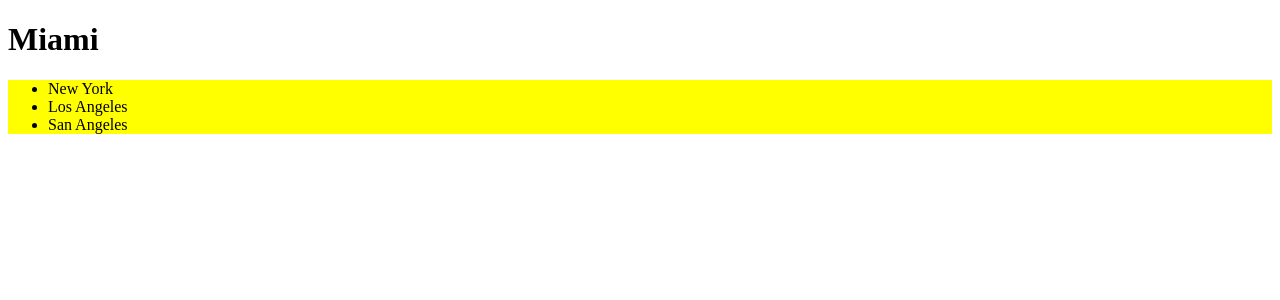
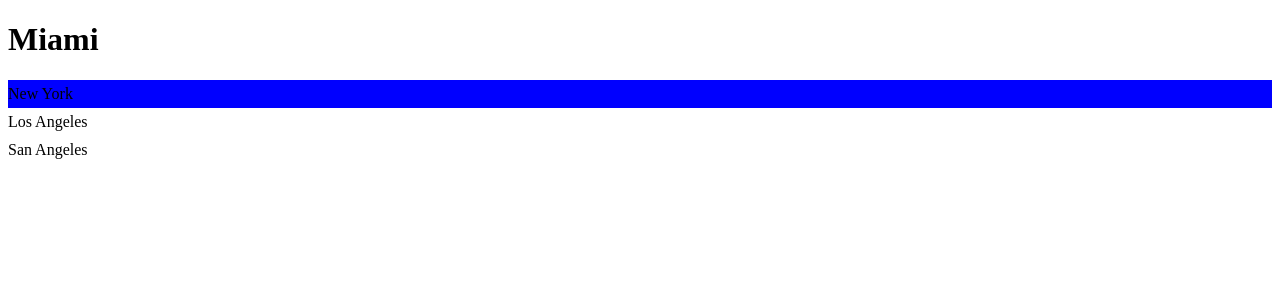
Before and after one commit to JaSperryTech/my-app, a React (Vite) app: page / in a window 1280 px wide. Shown: the top 300 px of the page. Built offline with nearby package versions, Linux system fonts and the light colour scheme.

Commit message:
4.4 CSS-in-JS

```diff
--- a/package.json
+++ b/package.json
@@ -10,9 +10,11 @@
     "preview": "vite preview"
   },
   "dependencies": {
+    "@types/styled-components": "^5.1.34",
     "bootstrap": "^5.3.3",
     "react": "^18.3.1",
-    "react-dom": "^18.3.1"
+    "react-dom": "^18.3.1",
+    "styled-components": "^6.1.13"
   },
   "devDependencies": {
     "@eslint/js": "^9.9.0",
--- a/src/components/ListGroup/ListGroup.module.css
+++ b/src/components/ListGroup/ListGroup.css
@@ -3,7 +3,3 @@
     list-style: none;
     padding: 0;
 }
-
-.container {
-    background-color: yellow;
-}
--- a/src/components/ListGroup/ListGroup.tsx
+++ b/src/components/ListGroup/ListGroup.tsx
@@ -1,5 +1,20 @@
 import { useState } from "react";
-import styles from "./ListGroup.module.css"
+import "./ListGroup.css"
+import styled from "styled-components";
+
+const List = styled.ul`
+  list-style: none;
+  padding: 0;
+`;
+
+interface ListItemProps {
+  active: boolean
+}
+
+const ListItem = styled.li<ListItemProps>`
+  padding: 5px 0;
+  background: ${ props => (props.active ? "blue" : "none")}
+`
 
 interface Props {
   items: string[];
@@ -8,20 +23,16 @@ interface Props {
 }
 
 function ListGroup({ items, heading, onSelectItem }: Props) {
-  const [selectedIndex, setSelectedIndex] = useState(-1);
+  const [selectedIndex, setSelectedIndex] = useState(0);
 
   return (
     <>
       <h1>{heading}</h1>
       {items.length === 0 && <p>No item Found</p>}
-      <ul className={[styles.ListGroup, styles.container].join(" ")}>
+      <List>
         {items.map((item, index) => (
-          <li
-            className={
-              selectedIndex === index
-                ? "list-group-item active"
-                : "list-group-item"
-            }
+          <ListItem
+            active={index === selectedIndex}
             key={item}
             onClick={() => {
               setSelectedIndex(index);
@@ -29,9 +40,9 @@ function ListGroup({ items, heading, onSelectItem }: Props) {
             }}
           >
             {item}
-          </li>
+          </ListItem>
         ))}
-      </ul>
+      </List>
     </>
   );
 }
```
Also changed, not shown: 1 other file (tests, documents, lock files or other folders).
